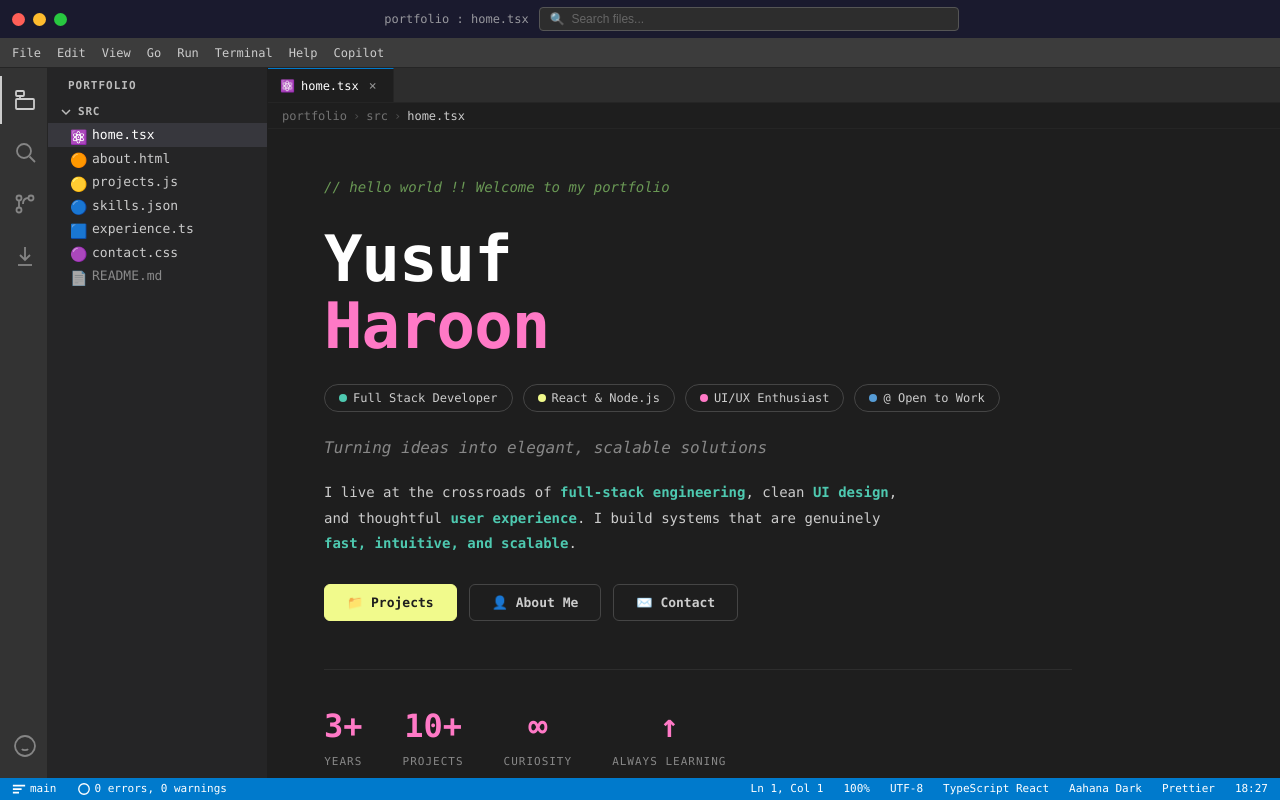
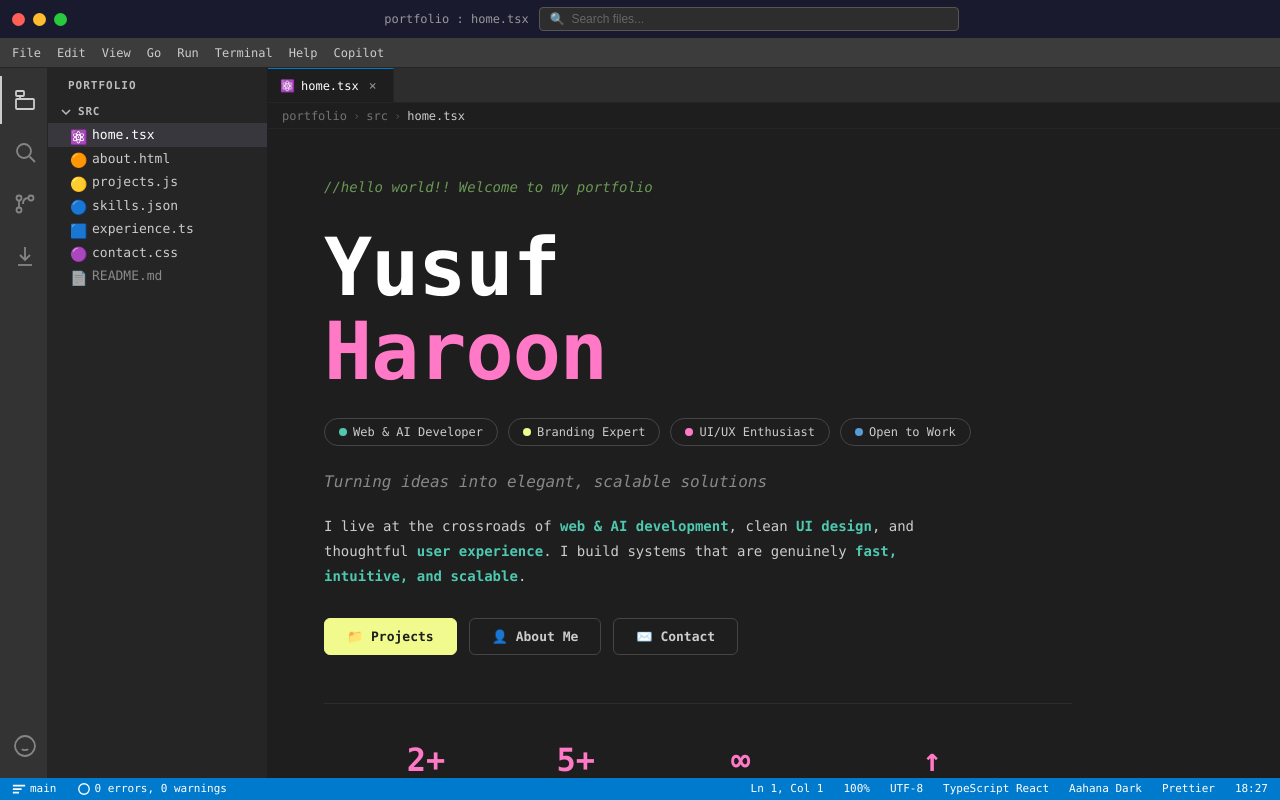
Before and after one commit to YusufHaroon/development-portfolio, a React (Vite) app in the folder development-portfolio/: page / in a window 1280 px wide. Built offline with nearby package versions, Linux system fonts and the light colour scheme.

Commit message:
Content Change + CSS Adjustment

```diff
--- a/development-portfolio/src/App.css
+++ b/development-portfolio/src/App.css
@@ -758,7 +758,7 @@
 }
 
 .page-home .hero-name {
-    font-size: 64px;
+    font-size: 80px;
     font-weight: 800;
     line-height: 1.05;
     letter-spacing: -1px;
@@ -767,7 +767,7 @@
 }
 
 .page-home .hero-name-accent {
-    font-size: 64px;
+    font-size: 80px;
     font-weight: 800;
     line-height: 1.05;
     letter-spacing: -1px;
@@ -861,7 +861,9 @@
 
 .page-home .stats-row {
     display: flex;
-    gap: 40px;
+    align-items: center;
+    justify-content: center;
+    gap: 100px;
     flex-wrap: wrap;
     padding-top: 32px;
     border-top: 1px solid #2d2d2d;
--- a/development-portfolio/src/pages/About.jsx
+++ b/development-portfolio/src/pages/About.jsx
@@ -8,35 +8,34 @@ export default function About() {
                 <div className="about-card">
                     <h3>👤 Who I Am</h3>
                     <p>
-                        I'm Yusuf Haroon, a passionate full-stack developer who loves
+                        I'm <span style={{ color: '#b24ec9ff' }}>Yusuf Haroon</span>, a passionate developer who loves
                         crafting beautiful, high-performance web applications. I thrive
-                        at the intersection of technology and creativity.
+                        at the intersection of technology and creativity, creating beautiful user interfaces and experiences.
                     </p>
                 </div>
                 <div className="about-card">
                     <h3>🎯 What I Do</h3>
                     <ul>
-                        <li>Build full-stack web apps with React & Node.js</li>
+                        <li>Build engaging and interactive web applications</li>
                         <li>Design intuitive and accessible UIs</li>
-                        <li>Architect scalable backend systems</li>
-                        <li>Collaborate on open-source projects</li>
+                        <li>Work on branding to ensure a consistent and professional look</li>
+                        <li>Explore AI and automation to improve efficiency</li>
                     </ul>
                 </div>
                 <div className="about-card">
                     <h3>🌍 Beyond Code</h3>
                     <p>
-                        When I'm not coding, I'm exploring new technologies, contributing
-                        to open source, or brewing the perfect cup of coffee while thinking
-                        about the next big project.
+                        When I'm not coding, I'm exploring new technologies, checking out
+                        new AI tools, or looking at the latest design trends at Behance
                     </p>
                 </div>
                 <div className="about-card">
                     <h3>📚 Always Learning</h3>
                     <ul>
-                        <li>Cloud Architecture & DevOps</li>
+                        <li>AI Tools & Technologies</li>
                         <li>Machine Learning fundamentals</li>
-                        <li>System Design patterns</li>
-                        <li>Open Source contributions</li>
+                        <li>Latest Design Trends</li>
+                        <li>Interactive Website Designs</li>
                     </ul>
                 </div>
             </div>
--- a/development-portfolio/src/pages/Contact.jsx
+++ b/development-portfolio/src/pages/Contact.jsx
@@ -23,7 +23,7 @@ export default function Contact() {
                     </svg>
                     GitHub
                 </a>
-                <a className="contact-link" href="mailto:your@email.com">
+                <a className="contact-link" href="mailto:yusufharoon2003@outlook.com">
                     <svg width="16" height="16" viewBox="0 0 24 24" fill="none" stroke="currentColor" strokeWidth="1.8">
                         <rect x="2" y="4" width="20" height="16" rx="2" />
                         <polyline points="2,4 12,14 22,4" />
--- a/development-portfolio/src/pages/Experience.jsx
+++ b/development-portfolio/src/pages/Experience.jsx
@@ -1,8 +1,8 @@
 const TIMELINE = [
     {
-        company: 'Open to Opportunities',
-        role: 'Full Stack Developer',
-        period: '2026 – Present',
+        company: 'Data Pulse Technologies',
+        role: 'Brand Developer',
+        period: 'Dec 2024 – Present',
         bullets: [
             'Building VS Code-themed portfolio showcasing full-stack capabilities',
             'Contributing to open-source React and Node.js projects',
@@ -10,8 +10,8 @@ const TIMELINE = [
         ],
     },
     {
-        company: 'Freelance',
-        role: 'Frontend Developer',
+        company: 'RAISC',
+        role: 'Co-Founder',
         period: '2024 – 2026',
         bullets: [
             'Developed responsive web applications for multiple clients using React, Next.js',
@@ -20,23 +20,13 @@ const TIMELINE = [
         ],
     },
     {
-        company: 'Personal Projects',
-        role: 'Full Stack Engineer',
+        company: 'Sports Media Inc.',
+        role: 'AI Intern',
         period: '2022 – 2024',
         bullets: [
             'Built and deployed several full-stack apps including e-commerce platforms and dashboards',
             'Implemented REST APIs and real-time features with Socket.io and Express.js',
             'Practiced CI/CD pipelines using GitHub Actions, Docker, and Vercel',
-        ],
-    },
-    {
-        company: 'Self-Taught Journey',
-        role: 'Student Developer',
-        period: '2021 – 2022',
-        bullets: [
-            'Mastered JavaScript fundamentals, React, and Node.js through structured self-study',
-            'Completed 500+ coding challenges on LeetCode and HackerRank',
-            'Built first full-stack project: a task management app with auth and CRUD',
         ],
     },
 ]
--- a/development-portfolio/src/pages/Home.jsx
+++ b/development-portfolio/src/pages/Home.jsx
@@ -1,7 +1,7 @@
 export default function Home({ onNavigate }) {
     return (
         <div className="page-home">
-            <div className="comment">// hello world !! Welcome to my portfolio</div>
+            <div className="comment">//hello world!! Welcome to my portfolio</div>
 
             <div className="hero-name-row">
                 <span className="hero-name">Yusuf</span>
@@ -10,10 +10,10 @@ export default function Home({ onNavigate }) {
 
             <div className="role-tags">
                 {[
-                    { label: 'Full Stack Developer', color: '#4ec9b0' },
-                    { label: 'React & Node.js', color: '#f1fa8c' },
+                    { label: 'Web & AI Developer', color: '#4ec9b0' },
+                    { label: 'Branding Expert', color: '#f1fa8c' },
                     { label: 'UI/UX Enthusiast', color: '#ff79c6' },
-                    { label: '@ Open to Work', color: '#569cd6' },
+                    { label: 'Open to Work', color: '#569cd6' },
                 ].map(r => (
                     <div key={r.label} className="role-tag">
                         <span className="role-tag-dot" style={{ background: r.color }} />
@@ -25,7 +25,7 @@ export default function Home({ onNavigate }) {
             <div className="tagline">Turning ideas into elegant, scalable solutions</div>
 
             <p className="bio">
-                I live at the crossroads of <strong>full-stack engineering</strong>, clean{' '}
+                I live at the crossroads of <strong>web & AI development</strong>, clean{' '}
                 <strong>UI design</strong>, and thoughtful <strong>user experience</strong>.
                 I build systems that are genuinely <strong>fast, intuitive, and scalable</strong>.
             </p>
@@ -44,8 +44,8 @@ export default function Home({ onNavigate }) {
 
             <div className="stats-row">
                 {[
-                    { value: '3+', label: 'Years' },
-                    { value: '10+', label: 'Projects' },
+                    { value: '2+', label: 'Years' },
+                    { value: '5+', label: 'Projects' },
                     { value: '∞', label: 'Curiosity' },
                     { value: '↑', label: 'Always Learning' },
                 ].map(s => (
```
